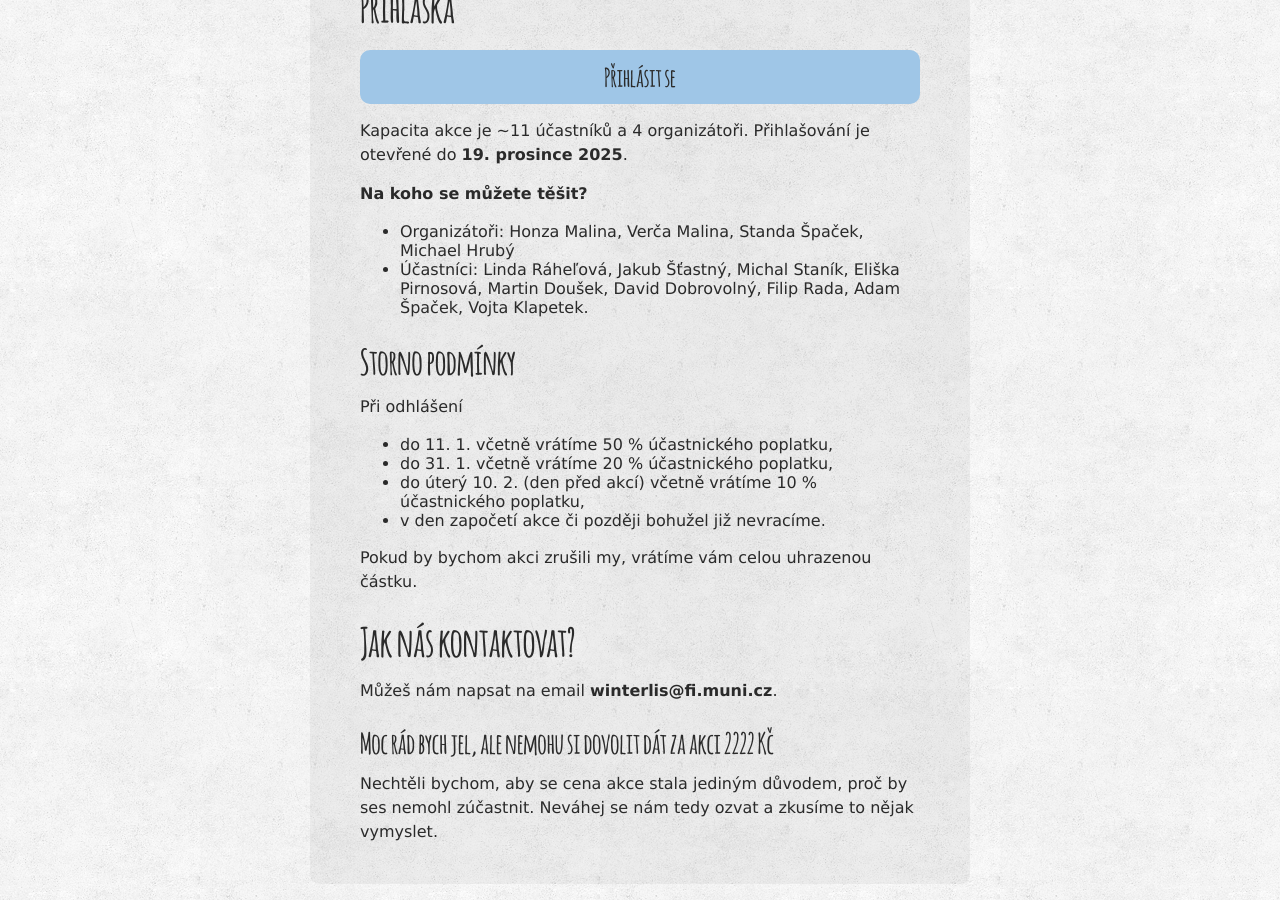
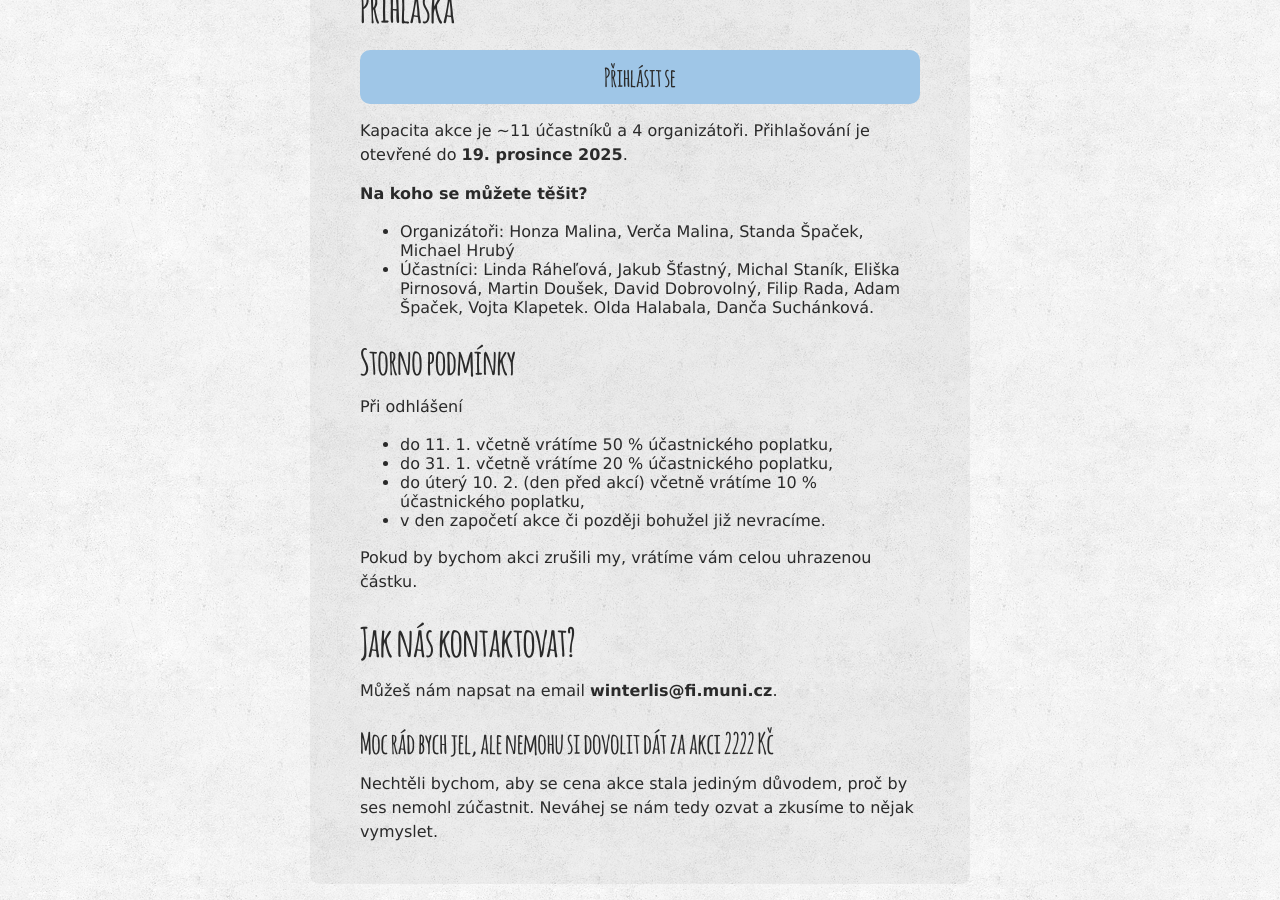
Before and after one commit to zverinec/zverinec-web, a Jekyll site: the page built from _pages/winterlis26.md, in a window 1280 px wide and 900 px high, scrolled down 1911 px. Built offline with Jekyll 4.4.1, drawn with Linux system fonts in a browser that asks for light colours; comment, search, counter and statistics services are not loaded.

Commit message:
winterlis26: add rest of participants.

```diff
--- a/_pages/winterlis26.md
+++ b/_pages/winterlis26.md
@@ -56,6 +56,7 @@ Kapacita akce je ~11 účastníků a 4 organizátoři. Přihlašování je ote
 - Organizátoři: Honza Malina, Verča Malina, Standa Špaček, Michael Hrubý
 - Účastníci: Linda Ráheľová, Jakub Šťastný, Michal Staník, Eliška Pirnosová,
   Martin Doušek, David Dobrovolný, Filip Rada, Adam Špaček, Vojta Klapetek.
+  Olda Halabala, Danča Suchánková.
 
 ### Storno podmínky
 
```
